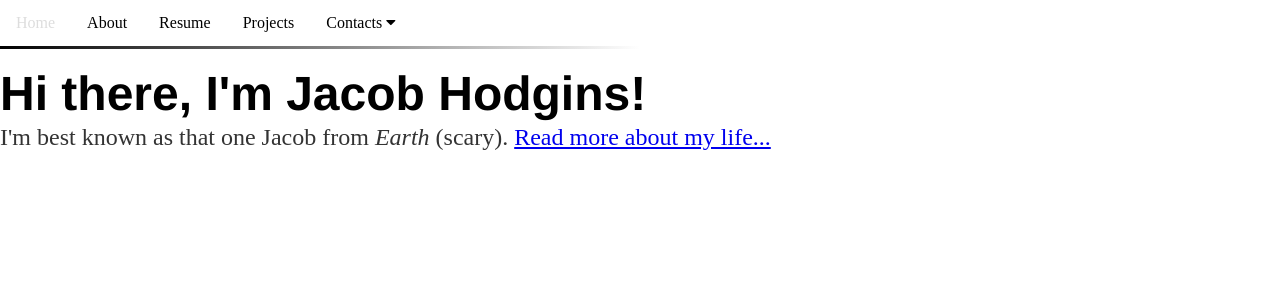
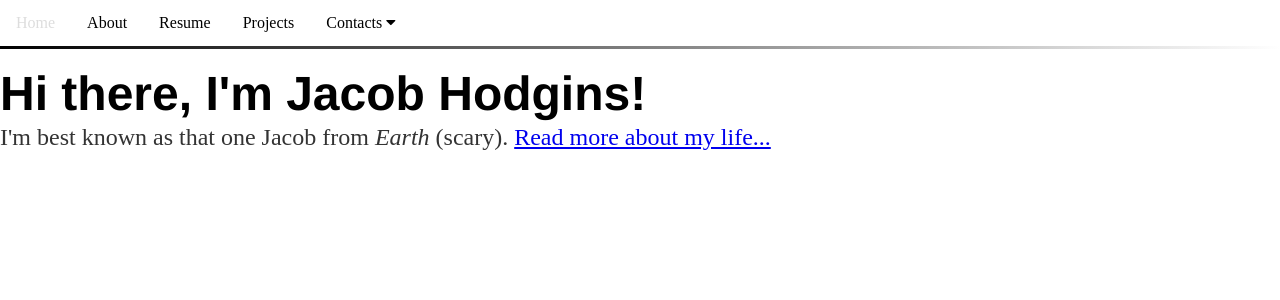
Before and after one commit to JacobHodgins/hodginsjacob, a Jekyll site: the page built from index.html, in a window 1280 px wide. Shown: the top 300 px of the page. Built offline with Jekyll 4.4.1, drawn with Linux system fonts in a browser that asks for light colours; the list of posts is cut into pages by our own code.

Commit message:
Update main.css
+ smoothed the linear gradient fadeout on the fixed nav

```diff
--- a/css/main.css
+++ b/css/main.css
@@ -10,7 +10,7 @@ nav.navbar {
   top: 0; /* Position the navbar at the top of the page */
   width: 100%; /* Full width */
   border-bottom-style: solid;
-  border-image: linear-gradient(to right, black, white, white) 1;
+  border-image: linear-gradient(to right, black, gray, white) 1;
   float: left;
 }
 
```
